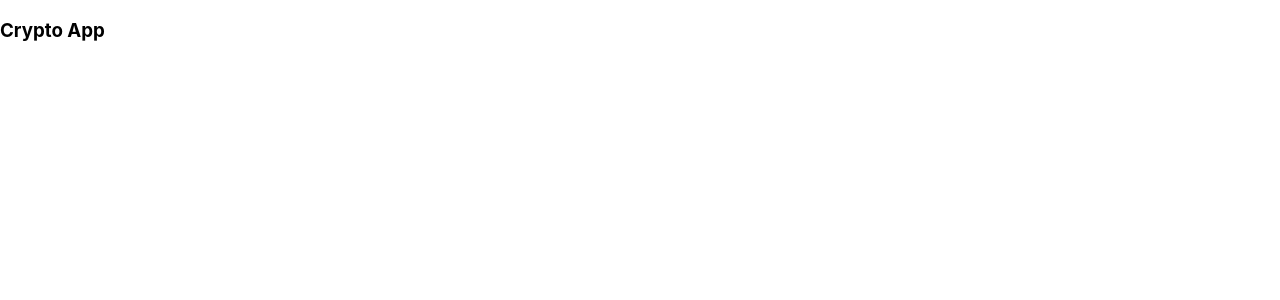
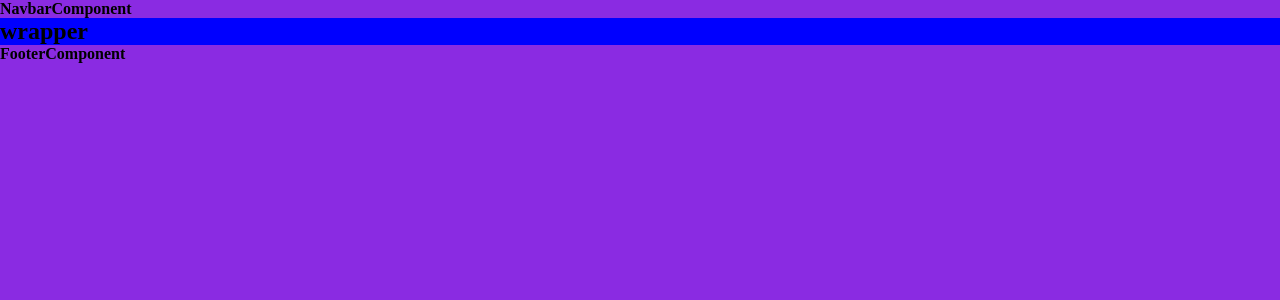
Before and after one commit to PouriCodes/pouria-crypto-tracking, a React (Create React App) app: page / in a window 1280 px wide. Shown: the top 300 px of the page. Built offline with nearby package versions, Linux system fonts and the light colour scheme.

Commit message:
implement base structure

```diff
--- a/src/App.jsx
+++ b/src/App.jsx
@@ -1,7 +1,14 @@
+import FooterComponent from './components/ui/Footer.components';
+import NavbarComponent from './components/ui/Navbar.component';
+
 function App() {
   return (
-    <div className="App">
-      <h3>Crypto App</h3>
+    <div>
+      <NavbarComponent />
+      <div className="wrapper">
+        <h2>wrapper</h2>
+      </div>
+      <FooterComponent />
     </div>
   );
 }
--- /dev/null
+++ b/src/components/ui/Footer.components.jsx
@@ -0,0 +1,11 @@
+import React from 'react';
+
+const FooterComponent = () => {
+  return (
+    <div>
+      <h4>FooterComponent</h4>
+    </div>
+  );
+};
+
+export default FooterComponent;
--- /dev/null
+++ b/src/components/ui/Navbar.component.jsx
@@ -0,0 +1,11 @@
+import React from 'react';
+
+const NavbarComponent = () => {
+  return (
+    <div>
+      <h4>NavbarComponent</h4>
+    </div>
+  );
+};
+
+export default NavbarComponent;
--- a/src/index.css
+++ b/src/index.css
@@ -1,13 +1,13 @@
-body {
+* {
+  padding: 0;
   margin: 0;
-  font-family: -apple-system, BlinkMacSystemFont, 'Segoe UI', 'Roboto', 'Oxygen',
-    'Ubuntu', 'Cantarell', 'Fira Sans', 'Droid Sans', 'Helvetica Neue',
-    sans-serif;
-  -webkit-font-smoothing: antialiased;
-  -moz-osx-font-smoothing: grayscale;
+  box-sizing: border-box;
 }
 
-code {
-  font-family: source-code-pro, Menlo, Monaco, Consolas, 'Courier New',
-    monospace;
+body {
+  background-color: blueviolet;
 }
+
+.wrapper {
+  background-color: blue;
+}
```
